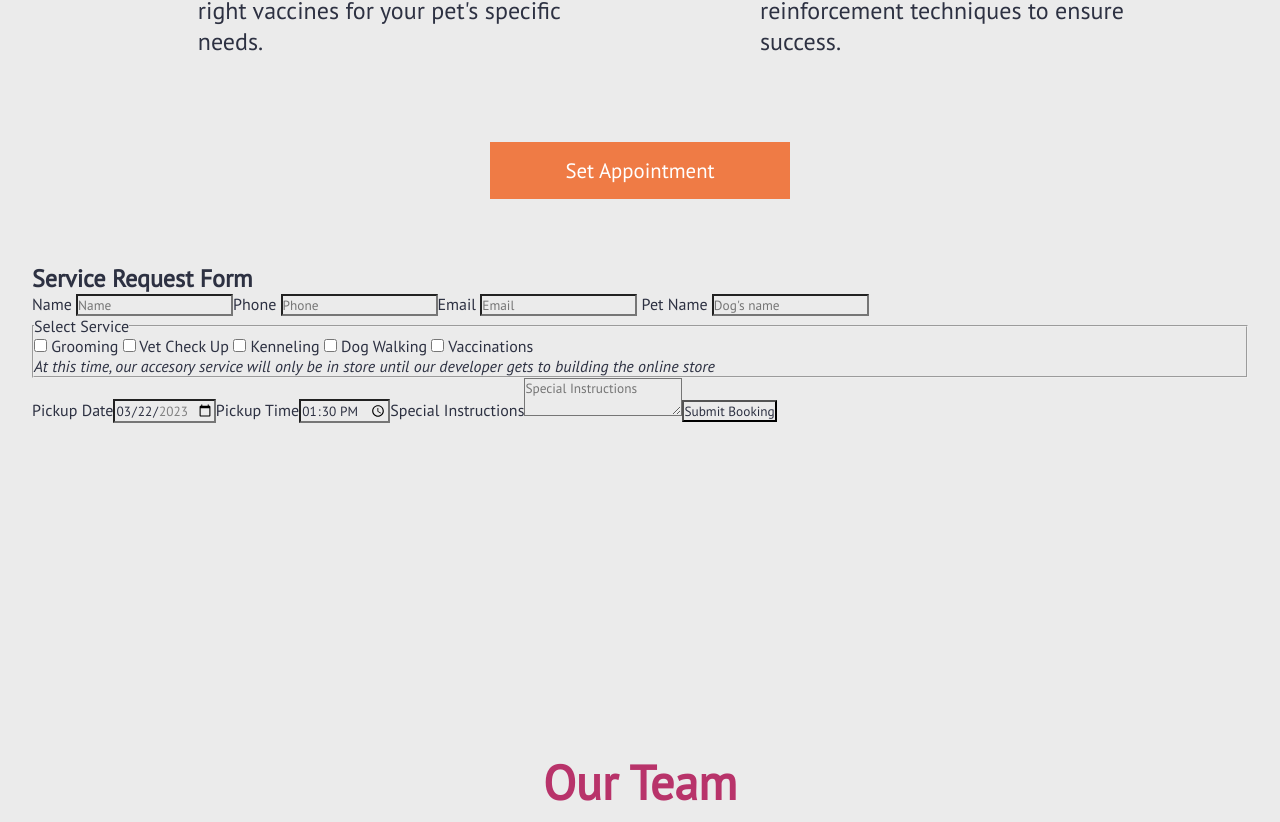
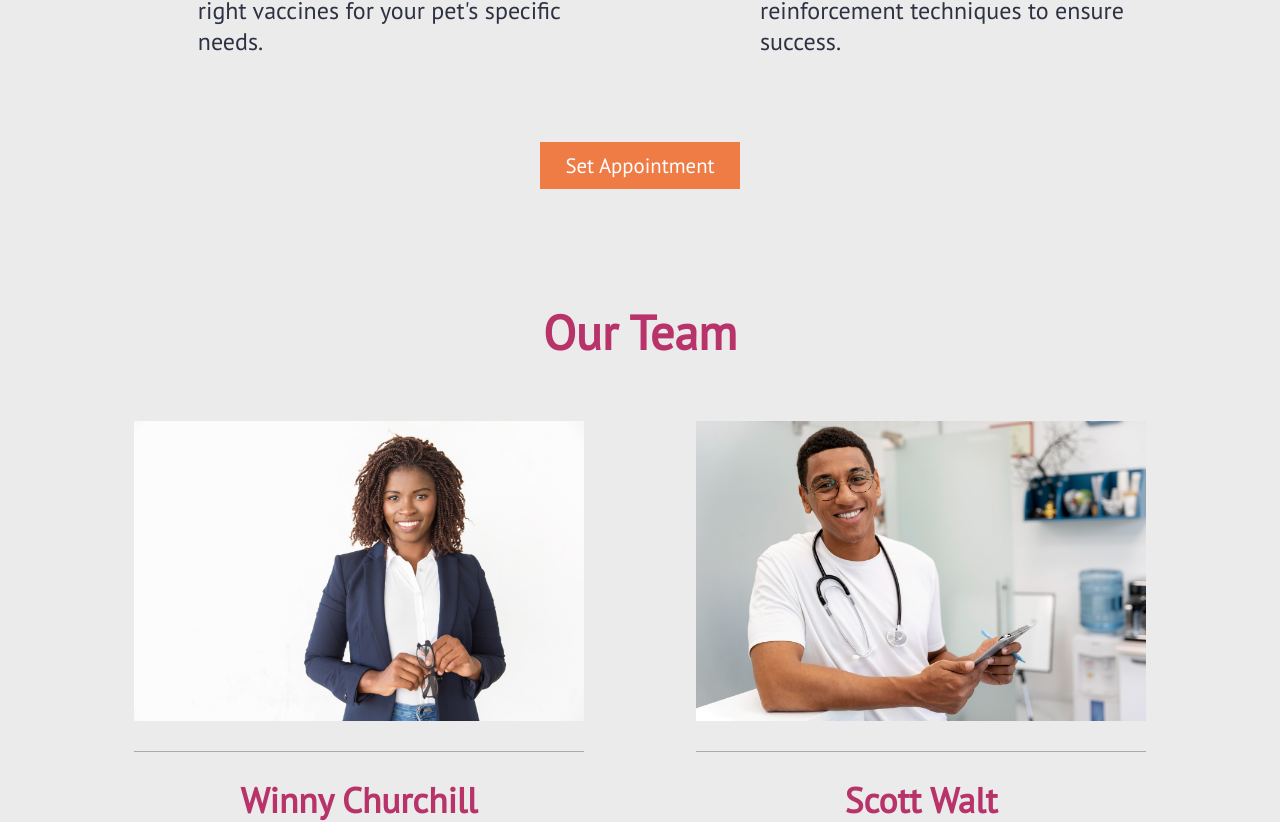
Before and after one commit to SomtooFromLaffy/WoofWorld, a React (Create React App) app in the folder woofworld/: page / in a window 1280 px wide. Shown: the part 2116-2938 px from the top of the page. Built offline with nearby package versions, Linux system fonts and the light colour scheme.

Commit message:
Form call and disable button is active

```diff
--- /dev/null
+++ b/woofworld/src/components/ServiceForm.js
@@ -0,0 +1,77 @@
+import React, { useState } from 'react'
+import './ServiceFormStyles.css'
+
+
+function ServiceForm({ closeForm }) {
+  const [name, setName] = useState('');
+  const [phone, setPhone] = useState('');
+  const [email, setEmail] = useState('');
+  const [petname, setPetname] = useState('');
+  const [instruction, setInstruction] = useState('');
+
+  const submitForm = (e) =>{
+    e.preventDefault();
+    const formInfo = { name, phone, email, petname, instruction }
+    console.log(formInfo);
+  }
+  return (
+    <div>
+        <section className="form">
+            <div>
+                <form>
+                {/* <form onSubmit={submitForm}> */}
+                    <h2>Service Request Form</h2>
+                    <label> Name </label>
+                    <input type="text"
+                           value = {name}
+                           onChange = {(e) => setName(e.target.value)}
+                           required />
+
+                    <label>Phone </label>
+                    <input type="tel"
+                           value = {phone}
+                           onChange = {(e) => setPhone(e.target.value)}
+                           required />
+
+                   <label>Email </label>
+                   <input type="email"
+                           value = {email}
+                           onChange = {(e) => setEmail(e.target.value)}
+                           required />
+
+                    <label> Pet Name </label>
+                    <input type="text"
+                           value = {petname}
+                           onChange = {(e) => setPetname(e.target.value)}
+                           required />
+
+                   <fieldset>
+                        <legend>Select Service</legend>
+                        <label> <input type="checkbox" /> Grooming </label>
+                        <label> <input type="checkbox" /> Vet</label>
+                        <label> <input type="checkbox" /> Boarding </label>
+                        <label> <input type="checkbox" /> Dog Walking </label>
+                        <label> <input type="checkbox" /> Vaccinations </label>
+                        <p><em>At this time, our accesory service will only be in store until our developer gets to building the online store </em></p>
+                    </fieldset>
+                   <p><em>Fill in appointment day and time below</em></p>
+
+                    <label>Special Instructions</label>
+                    <textarea
+                            value = {instruction}
+                           onChange = {(e) => setInstruction(e.target.value)}
+                           required></textarea>
+
+                    <div className='options'>
+                        <button type = 'button' onClick={closeForm}>Cancel</button>
+                        <button >Submit Booking</button>
+                    </div>
+
+                </form>
+            </div>
+        </section>
+    </div>
+  )
+}
+
+export default ServiceForm
--- /dev/null
+++ b/woofworld/src/components/ServiceFormStyles.css
@@ -0,0 +1,80 @@
+form{
+    /* position: absolute; */
+    display: flex;
+    flex-direction: column;
+    padding: 1rem;
+    margin: auto;
+    max-width: 50%;
+    top: 45vh;
+    left:30%;
+    border: 2px green solid;
+
+}
+
+form h2{
+    text-align: center;
+    color: var(--heading);
+
+}
+
+form label{
+    margin-bottom: .5rem;
+    font-size: 1.3rem;
+    color: var(--heading);
+
+}
+
+form input, textarea{
+    margin-bottom: 1rem;
+    padding: 10px;
+    font-size: 1rem;
+    border: none;
+    border-bottom: 1px solid;
+}
+
+form fieldset{
+    display: flex;
+    flex-direction: column;
+    padding: 10px;
+    margin-bottom: 1rem;
+    font-size: 1.3em;
+}
+
+form fieldset p{
+    color:#1B1B1B;
+    font-size: .7em;
+}
+
+form fieldset legend{
+    color: #1B1B1B;;
+    font-size: 1.1em;
+}
+
+form fieldset label{
+    color: #1B1B1B;;
+    font-size: 1.1em;
+}
+
+button{
+    padding: 10px;
+    width: 200px;
+    margin: 0 auto;
+    background-color: var(--action);
+    color: white;
+    border: none;
+    font-size: 1.3em;
+}
+
+button:hover{
+    transform: scale(1.2);
+}
+
+::placeholder {
+    color: #1B1B1B;
+    font-size: 1.5em;
+}
+
+.options{
+    display: flex;
+    padding: 20px;
+}
--- a/woofworld/src/components/Services.js
+++ b/woofworld/src/components/Services.js
@@ -1,15 +1,20 @@
-// import React, { useState, useEffect } from 'react'
-import React from 'react'
-import {Link} from 'react-router-dom'
+import React, { useState } from 'react'
+// import React from 'react'
+// import {Link} from 'react-router-dom'
 import './ServicesStyles.css'
 
 import Serv from '../assets/json/services.json'
+import ServiceForm from './ServiceForm'
 
 
 
 
 const Services = () => {
   const Servicedata = Serv;
+
+    const [formcall,setFormcall] = useState(false);
+    const handleCall = () => {setFormcall(!formcall);
+                                console.log(formcall)}
 
   return (
     <div>
@@ -30,48 +35,12 @@ const Services = () => {
 
             </div>
             <div className='call-form'>
-                <Link to= "/">Set Appointment</Link>
+                <button onClick={handleCall}>Set Appointment</button>
             </div>
         </section>
-        <section className="form">
-            <div>
-                <form>
-                    <h2>Service Request Form</h2>
-                    <label for="customer_name">Name </label>
-                    <input type="text" name="customer_name" id="customer_name" placeholder = "Name" required />
 
-                    <label for="phone_number">Phone </label>
-                    <input type="tel" name="phone_number" id="phone_number" placeholder="Phone" />
+        {formcall && <ServiceForm closeForm = {handleCall}/>}
 
-                    <label for="email_address">Email </label>
-                    <input type="email" name="email_address" id="email_address" placeholder="Email" />
-
-                    <label for="customer_name"> Pet Name </label>
-                    <input type="text" name="customer_name" id="customer_name" placeholder="Dog's name" required />
-
-                    <fieldset>
-                        <legend>Select Service</legend>
-                        <label> <input type="checkbox" name="extras" id="extras_baby" value="groom" /> Grooming </label>
-                        <label> <input type="checkbox" name="extras" id="extras_wheel" value="vet" /> Vet Check Up </label>
-                        <label> <input type="checkbox" name="extras" id="extras_tip" value="kennel" /> Kenneling </label>
-                        <label> <input type="checkbox" name="extras" id="extras_tip" value="walk" /> Dog Walking </label>
-                        <label> <input type="checkbox" name="extras" id="extras_tip" value="vaccine" /> Vaccinations </label>
-                        <p><em>At this time, our accesory service will only be in store until our developer gets to building the online store </em></p>
-                    </fieldset>
-
-                    <label for="pickup_date">Pickup Date</label>
-                    <input type="date" id="pickup" name="pickup time" value="2023-03-22" min="2023-03-23" max="2023-12-31" />
-
-                    <label for="pickup_time">Pickup Time</label>
-                    <input type="time" id="appt" name="appt" min="09:00" max="18:00" value="13:30" required />
-
-                    <label for="comments">Special Instructions</label>
-                    <textarea name="comments" id="comments" maxlength="500" placeholder="Special Instructions"></textarea>
-
-                    <button>Submit Booking</button>
-                </form>
-            </div>
-        </section>
     </div>
   )
 }
--- a/woofworld/src/components/ServicesStyles.css
+++ b/woofworld/src/components/ServicesStyles.css
@@ -54,19 +54,26 @@
     align-items: center;
     justify-content: center;
 }
-.call-form a{
-    padding: 15px 30px;
-    width: 300px;
+
+
+/* Form */
+
+
+
+
+button{
+    padding: 10px;
+    width: 200px;
+    margin: 0 auto;
     background-color: var(--action);
-    color: #ffff;
-    text-align: center;
+    color: white;
+    border: none;
     font-size: 1.3em;
 }
 
-.call-form a:hover{
+button:hover{
     transform: scale(1.2);
 }
-
 
 
 @media screen and (max-width:700px) {
--- a/woofworld/src/routes/Home.js
+++ b/woofworld/src/routes/Home.js
@@ -3,6 +3,7 @@ import AboutUs from '../components/AboutUs';
 import Contact from '../components/Contact';
 import Footer from '../components/Footer';
 import Navbar from '../components/Navbar'
+import ServiceForm from '../components/ServiceForm';
 import Services from '../components/Services'
 import Team from '../components/Team';
 import WelcomeSection from '../components/WelcomeSection'
@@ -20,6 +21,7 @@ const Home = () => {
       <AboutUs />
       <Contact />
       <Footer />
+      <ServiceForm />
     </div>
   )
 }
```
